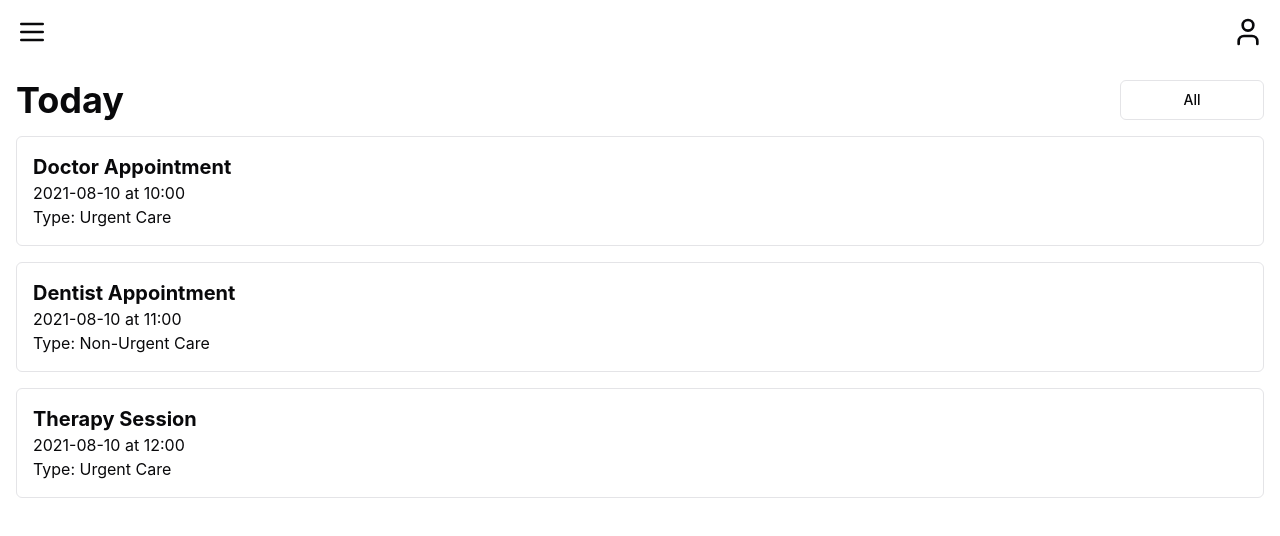
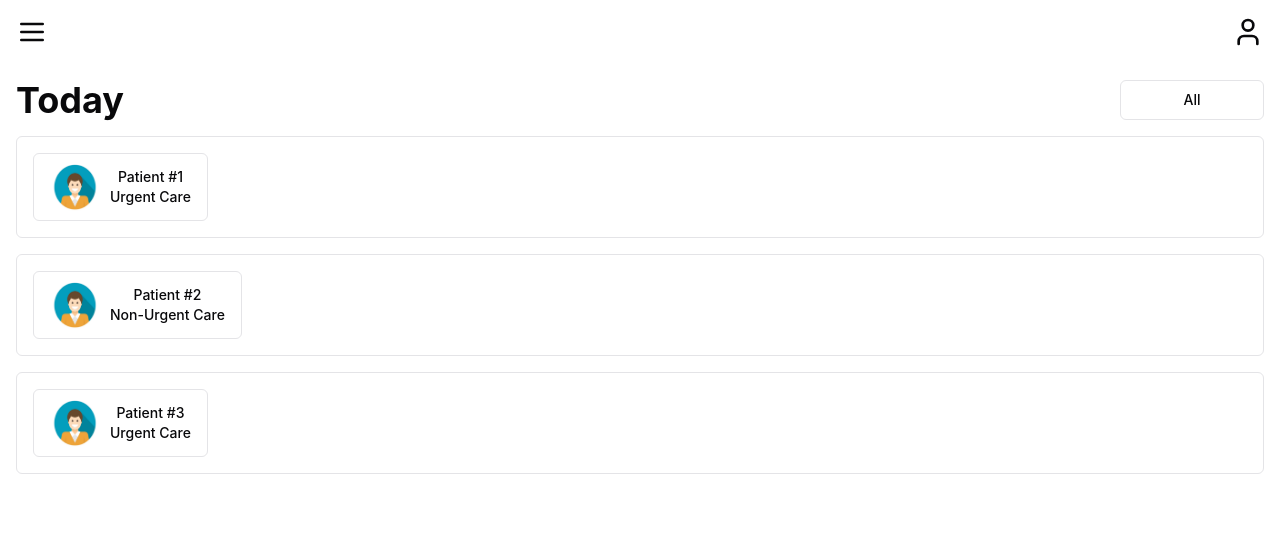
Before and after one commit to Sillor/wellspring-client, a React (Vite) app: page / in a window 1280 px wide. Shown: the top 536 px of the page. Built offline with nearby package versions, Linux system fonts and the light colour scheme.

Commit message:
Popup function
Added a popup function to the schedule component. Allows for doctor to click on a certain appointment to open up a popup with more information

```diff
--- /dev/null
+++ b/src/components/images/defaultPatientImg.css
@@ -0,0 +1,8 @@
+.patientImage {
+  position: relative;
+  width: 50px;
+  height: 50px;
+  border-radius: 10px;
+  margin-right: 10px;
+  /* box-shadow: 0 4px 8px rgba(0, 0, 0, 0.1); */
+}
--- /dev/null
+++ b/src/components/ui/popup.css
@@ -0,0 +1,33 @@
+.popup {
+  position: fixed;
+  top: 0;
+  left: 0;
+  width: 100%;
+  height: 100vh;
+  background-color: rgba(0, 0, 0, 0.2);
+
+  display: flex;
+  justify-content: center;
+  align-items: center;
+}
+
+.popup-inner {
+  position: relative;
+  padding: 32px;
+  width: 100%;
+  max-width: 640px;
+  background-color: #ffffff;
+}
+
+.popup-inner .close-btn {
+  position: absolute;
+  padding: 20px;
+  top: 16px;
+  right: 16px;
+}
+
+.schedule-btn {
+  position: relative;
+  height: auto;
+  width: auto;
+}
--- /dev/null
+++ b/src/components/ui/popup.jsx
@@ -0,0 +1,27 @@
+import React from "react";
+import { Button } from "./button";
+import "./popup.css";
+
+function Popup(props) {
+  return props.trigger ? (
+    <div className="popup">
+      <div className="popup-inner">
+        <Button
+          variant="outline"
+          className="close-btn"
+          onClick={() => props.setTrigger(false)}
+        >
+          Close
+        </Button>
+        {/* <button className="close-btn" onClick={() => props.setTrigger(false)}>
+          Close
+        </button> */}
+        {props.children}
+      </div>
+    </div>
+  ) : (
+    ""
+  );
+}
+
+export default Popup;
--- a/src/pages/Dashboard.jsx
+++ b/src/pages/Dashboard.jsx
@@ -1,8 +1,8 @@
-import React from 'react';
-import { useState } from 'react';
-import { Menu } from 'lucide-react';
-import { User } from 'lucide-react';
-import '../globals.css';
+import React from "react";
+import { useState } from "react";
+import { Menu } from "lucide-react";
+import { User } from "lucide-react";
+import "../globals.css";
 import {
   DropdownMenu,
   DropdownMenuContent,
@@ -10,7 +10,7 @@ import {
   DropdownMenuLabel,
   DropdownMenuSeparator,
   DropdownMenuTrigger,
-} from '@/components/ui/dropdown-menu';
+} from "@/components/ui/dropdown-menu";
 import {
   Drawer,
   DrawerClose,
@@ -20,7 +20,7 @@ import {
   DrawerHeader,
   DrawerTitle,
   DrawerTrigger,
-} from '@/components/ui/drawer';
+} from "@/components/ui/drawer";
 import {
   AlertDialog,
   AlertDialogAction,
@@ -31,38 +31,52 @@ import {
   AlertDialogHeader,
   AlertDialogTitle,
   AlertDialogTrigger,
-} from '@/components/ui/alert-dialog';
-import { Calendar } from '@/components/ui/calendar';
-import { Button } from '@/components/ui/button';
+} from "@/components/ui/alert-dialog";
+import { Calendar } from "@/components/ui/calendar";
+import { Button } from "@/components/ui/button";
+import Popup from "../components/ui/popup";
+import defaultPatientImg from "../components/images/patient_default.jpg";
+import "../components/images/defaultPatientImg.css";
 
 function Dashboard() {
+  const [ButtonPopup, setButtonPopup] = useState(false);
+  const [selectedEvent, setSelectedEvent] = useState(null);
+
+  const handleButtonClick = (event) => {
+    setSelectedEvent(event);
+    setButtonPopup(true);
+  };
+
   const [date, setDate] = useState(new Date());
   const [events, setEvents] = useState([
     {
       id: 1,
-      title: 'Doctor Appointment',
-      date: '2021-08-10',
-      time: '10:00',
-      type: 'Urgent Care',
+      title: "Doctor Appointment",
+      patientName: "Patient #1",
+      date: "2021-08-10",
+      time: "10:00",
+      type: "Urgent Care",
     },
     {
       id: 2,
-      title: 'Dentist Appointment',
-      date: '2021-08-10',
-      time: '11:00',
-      type: 'Non-Urgent Care',
+      title: "Dentist Appointment",
+      patientName: "Patient #2",
+      date: "2021-08-10",
+      time: "11:00",
+      type: "Non-Urgent Care",
     },
     {
       id: 3,
-      title: 'Therapy Session',
-      date: '2021-08-10',
-      time: '12:00',
-      type: 'Urgent Care',
+      title: "Therapy Session",
+      patientName: "Patient #3",
+      date: "2021-08-10",
+      time: "12:00",
+      type: "Urgent Care",
     },
   ]);
-  const [selectedType, setSelectedType] = useState('All');
+  const [selectedType, setSelectedType] = useState("All");
   const filteredEvents =
-    selectedType === 'All'
+    selectedType === "All"
       ? events
       : events.filter((event) => event.type === selectedType);
 
@@ -113,14 +127,14 @@ function Dashboard() {
               </Button>
             </DropdownMenuTrigger>
             <DropdownMenuContent>
-              <DropdownMenuItem onClick={() => setSelectedType('All')}>
+              <DropdownMenuItem onClick={() => setSelectedType("All")}>
                 All
               </DropdownMenuItem>
-              <DropdownMenuItem onClick={() => setSelectedType('Urgent Care')}>
+              <DropdownMenuItem onClick={() => setSelectedType("Urgent Care")}>
                 Urgent Care
               </DropdownMenuItem>
               <DropdownMenuItem
-                onClick={() => setSelectedType('Non-Urgent Care')}
+                onClick={() => setSelectedType("Non-Urgent Care")}
               >
                 Non-Urgent Care
               </DropdownMenuItem>
@@ -129,11 +143,31 @@ function Dashboard() {
         </div>
         {filteredEvents.map((event) => (
           <div key={event.id} className="border p-4 rounded-md mb-4">
-            <h2 className="text-xl font-bold">{event.title}</h2>
-            <p>
-              {event.date} at {event.time}
-            </p>
-            <p>Type: {event.type}</p>
+            {/* <h2 className="text-xl font-bold">{event.title}</h2> */}
+            <Button
+              variant="outline"
+              className="schedule-btn"
+              onClick={() => handleButtonClick(event)}
+            >
+              <img
+                src={defaultPatientImg}
+                alt="Default image for patients"
+                className="patientImage"
+              />
+              <div>
+                <h1>{event.patientName}</h1>
+                <p>{event.type}</p>
+              </div>
+            </Button>
+            {selectedEvent && (
+              <Popup trigger={ButtonPopup} setTrigger={setButtonPopup}>
+                <h1 className="text-xl font-bold">{selectedEvent.title}</h1>
+                <h1>{selectedEvent.type}</h1>
+                <p>
+                  {selectedEvent.date} at {selectedEvent.time}
+                </p>
+              </Popup>
+            )}
           </div>
         ))}
       </div>
```
Also changed, not shown: src/components/images/patient_default.jpg (added).
